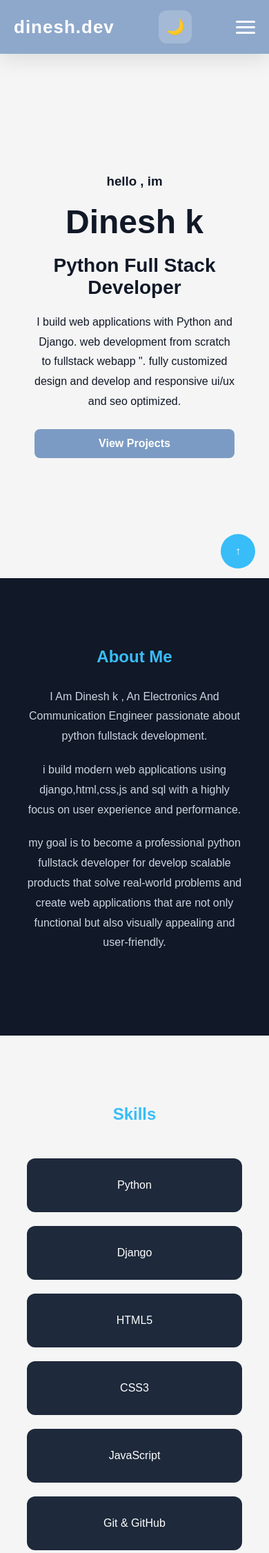
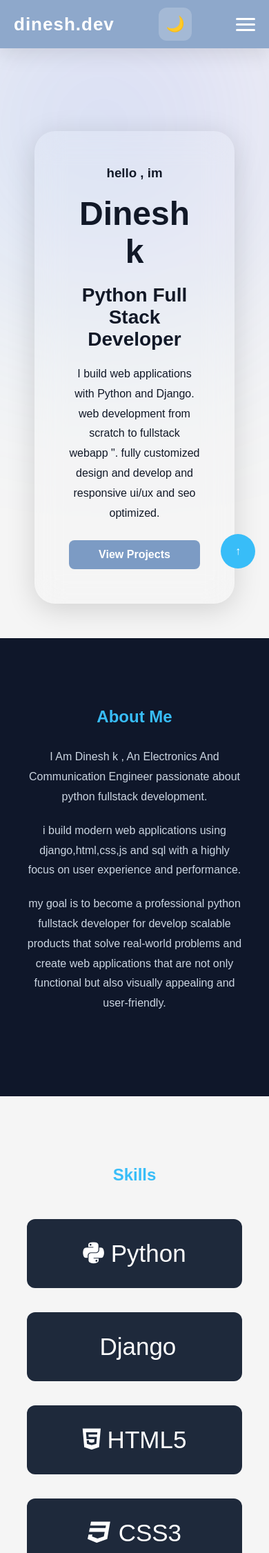
Before and after one commit to dineshmail/dinesh.dev, a Django app: page / in a window 390 px wide; the page is wider, and only the part inside the window is pictured. Shown: the top 2251 px of that part at 69% size. Run offline with Django 5.2, Linux system fonts and the light colour scheme; data that the repository does not hold is empty.

Commit message:
enhance portfolio UI with responsive navbar, contact form improvements and footer fixes

```diff
--- a/apps/home/views.py
+++ b/apps/home/views.py
@@ -1,30 +1,45 @@
-from django.shortcuts import render
+from django.shortcuts import render, redirect
+from django.contrib import messages
+
 from apps.projects.models import Project
 from apps.contact.models import Contact
 from apps.resume.models import Resume
 
+
 def home(request):
+
     projects = Project.objects.all().order_by('-created_at')
-    success = False
 
     if request.method == "POST":
+
         Contact.objects.create(
             name=request.POST.get("name"),
             email=request.POST.get("email"),
             subject=request.POST.get("subject"),
             message=request.POST.get("message")
         )
-        success = True
+
+        messages.success(
+            request,
+            "📧 Thank you for contacting me. Your message has been received successfully. I will respond as soon as possible."
+        )
+
+        return redirect("apps.home")
 
     resume = Resume.objects.first()
-    return render(request,"home/index.html",
-    {
-        "projects": projects,
-        "success": success,
-        "resume": resume,
-    }
-)
+
+    return render(
+        request,
+        "home/index.html",
+        {
+            "projects": projects,
+            "resume": resume,
+        }
+    )
+
+
 def error_404(request, exception):
+
     return render(
         request,
         "errors/404.html",
@@ -33,6 +48,7 @@ def error_404(request, exception):
 
 
 def error_500(request):
+
     return render(
         request,
         "errors/500.html",
--- a/static/css/style.css
+++ b/static/css/style.css
@@ -28,7 +40,8 @@ body{
     justify-content:space-between;
     align-items:center;
 
-    padding:18px 8%;
+    padding:12px 8%;
+    height: 70px;
 
     background:rgba(124,155,196,0.85);
 
@@ -122,20 +139,78 @@ body{
     background:white;
     transition:.3s;
 }
+.hamburger.open span:nth-child(1){
+    transform:rotate(45deg) translate(5px,5px);
+}
+
+.hamburger.open span:nth-child(2){
+    opacity:0;
+}
+
+.hamburger.open span:nth-child(3){
+    transform:rotate(-45deg) translate(6px,-6px);
+}
 
 /* HERO */
 
 .hero{
-    min-height:90vh;
+    position:relative;
+    overflow:hidden;
+    min-height:calc(100vh-70px);
+    margin-top: 0px;
     display:flex;
     justify-content:center;
     align-items:center;
     text-align:center;
     padding:50px;
+       padding-top:120px;
+}
+.hero::before{
+    content:"";
+    position:absolute;
+    width:500px;
+    height:500px;
+
+    background:linear-gradient(
+        45deg,
+        #38bdf8,
+        #7c3aed
+    );
+
+    border-radius:50%;
+
+    filter:blur(150px);
+
+    opacity:.25;
+
+    top:-200px;
+    left:-100px;
+
+    animation:float 8s infinite alternate;
+}
+
+@keyframes float{
+    from{
+        transform:translateY(0);
+    }
+    to{
+        transform:translateY(60px);
+    }
 }
 
 .hero-content{
     max-width:800px;
+
+    background:rgba(255,255,255,0.08);
+
+    backdrop-filter:blur(20px);
+
+    padding:50px;
+
+    border-radius:30px;
+
+    box-shadow:
+    0 8px 40px rgba(0,0,0,.15);
 }
 
 .hero h1{
@@ -166,8 +241,17 @@ body{
     border-radius:8px;
     text-decoration:none;
     font-weight:bold;
+    background:
+linear-gradient(
+135deg,
+#06b6d4,
+#8b5cf6
+);
+
+color:white;
+
+border:none;
 }
-
 .btn-primary{
     background:#7c9bc4;
     color:white;
@@ -187,7 +271,7 @@ body{
 
 .about{
     padding:100px 10%;
-    background:#111827;
+    background:#0f172a;
 }
 
 .about h2{
@@ -222,6 +306,9 @@ body{
 }
 
 .skill-card{
+    font-size:35px;
+    margin-bottom:15px;
+    display:block;
     background:#1e293b;
     color:white;
     padding:30px;
--- a/static/js/script.js
+++ b/static/js/script.js
@@ -1,8 +1,10 @@
-// below title Animation
+// =====================================
+// Counter Animation
+// =====================================
 
 const counters = document.querySelectorAll(".counter");
 
-counters.forEach(counter => {
+counters.forEach((counter) => {
 
     counter.innerText = "0";
 
@@ -11,11 +13,12 @@ counters.forEach(counter => {
         const target = +counter.getAttribute("data-target");
         const count = +counter.innerText;
 
-        const increment = target / 100;
+        const increment = Math.ceil(target / 100);
 
         if (count < target) {
 
-            counter.innerText = `${Math.ceil(count + increment)}`;
+            counter.innerText = count + increment;
+
             setTimeout(updateCounter, 20);
 
         } else {
@@ -30,18 +33,26 @@ counters.forEach(counter => {
 });
 
 
+// =====================================
 // Theme Toggle
+// =====================================
 
 const toggleBtn = document.getElementById("theme-toggle");
 const body = document.body;
 
 if (toggleBtn) {
 
-    if (localStorage.getItem("theme") === "light") {
+    const savedTheme = localStorage.getItem("theme");
+
+    if (savedTheme === "light") {
+
         body.classList.add("light-theme");
         toggleBtn.innerHTML = "☀️";
+
     } else {
+
         toggleBtn.innerHTML = "🌙";
+
     }
 
     toggleBtn.addEventListener("click", () => {
@@ -65,7 +76,9 @@ if (toggleBtn) {
 }
 
 
-// Mobile Menu
+// =====================================
+// Mobile Menu Toggle
+// =====================================
 
 const hamburger = document.querySelector(".hamburger");
 const navLinks = document.querySelector(".nav-links");
@@ -76,6 +89,91 @@ if (hamburger && navLinks) {
 
         navLinks.classList.toggle("active");
 
+        hamburger.classList.toggle("open");
+
     });
 
 }
+
+
+// =====================================
+// Close Mobile Menu After Click
+// =====================================
+
+const navItems = document.querySelectorAll(".nav-links a");
+
+navItems.forEach((item) => {
+
+    item.addEventListener("click", () => {
+
+        if (navLinks) {
+
+            navLinks.classList.remove("active");
+
+        }
+
+        if (hamburger) {
+
+            hamburger.classList.remove("open");
+
+        }
+
+    });
+
+});
+
+
+// =====================================
+// Typing Animation
+// =====================================
+
+const typingElement = document.getElementById("typing");
+
+if (typingElement) {
+
+    const text = "Python Full Stack Developer";
+
+    let index = 0;
+
+    function typeWriter() {
+
+        if (index < text.length) {
+
+            typingElement.innerHTML += text.charAt(index);
+
+            index++;
+
+            setTimeout(typeWriter, 80);
+
+        }
+
+    }
+
+    typeWriter();
+
+}
+
+
+// =====================================
+// Smooth Fade-in On Page Load
+// =====================================
+
+window.addEventListener("load", () => {
+
+    document.body.classList.add("loaded");
+
+});
+
+// Auto hide success message after 10 seconds
+const successMessage = document.querySelector(".success-message");
+
+if(successMessage){
+    setTimeout(() => {
+        successMessage.style.opacity = "0";
+
+        setTimeout(() => {
+            successMessage.style.display = "none";
+        },500);
+
+    },5000);
+}
--- a/templates/base.html
+++ b/templates/base.html
@@ -20,6 +20,7 @@
 <meta name="twitter:description" content="Python Full Stack Developer">
 
     <title>{% block title %}Dinesh K | Python Full Stack Developer{% endblock %}</title>
+    <link rel="stylesheet"href="https://cdnjs.cloudflare.com/ajax/libs/font-awesome/6.5.2/css/all.min.css">
     <link rel="stylesheet"href="https://unpkg.com/aos@2.3.4/dist/aos.css"/>
     <link rel="icon" href="{% static 'images/favicon.ico' %}" type="image/x-icon">
     <link rel="canonical" href="https://your-domain.com">
@@ -32,7 +33,6 @@
     <div class="logo">
         dinesh.dev
     </div>
-
     <ul class="nav-links">
         <li><a href="#">Home</a></li>
         <li><a href="#about">About</a></li>
--- a/templates/home/index.html
+++ b/templates/home/index.html
@@ -6,7 +6,8 @@
   <div class="hero-content">
     <h3>hello , im</h3>
     <h1>Dinesh k</h1>
-    <h2>Python Full Stack Developer</h2>
+    <h2><span id="typing"></span></h2>
+
     <p>
       I build web applications with Python and Django. web development from
       scratch to fullstack webapp ". fully customized design and develop and
@@ -48,12 +49,12 @@
   <h2>Skills</h2>
 
   <div class="skills-grid" data-aos="zoom-in">
-    <div class="skill-card">Python</div>
-    <div class="skill-card">Django</div>
-    <div class="skill-card">HTML5</div>
-    <div class="skill-card">CSS3</div>
-    <div class="skill-card">JavaScript</div>
-    <div class="skill-card">Git & GitHub</div>
+    <div class="skill-card"><i class="fab fa-python"></i> Python</div>
+    <div class="skill-card"><i class="fab fa-django"></i> Django</div>
+    <div class="skill-card"><i class="fab fa-html5"></i> HTML5</div>
+    <div class="skill-card"><i class="fab fa-css3"></i> CSS3</div>
+    <div class="skill-card"><i class="fab fa-js"></i> JavaScript</div>
+    <div class="skill-card"><i class="fab fa-github"></i> Git & GitHub</div>
     <div class="skill-card">SQL</div>
     <div class="skill-card">REST API</div>
   </div>
@@ -98,26 +99,34 @@
     </div>
 
 </section>
+
 <section class="contact" data-aos="fade-left" id="contact">
   <h2>Contact Me</h2>
-  {% if success %}
-  <div class="success-message">Message sent successfully!</div>
-  {% endif %}
+{% if messages %}
+    {% for message in messages %}
+        <div class="success-message">
+            {{ message }}
+        </div>
+    {% endfor %}
+{% endif %}
 
-  <form method="POST" class="contact-form">
+<form method="POST" class="contact-form">
+
     {% csrf_token %}
 
-    <input type="text" name="name" placeholder="Your Name" required />
+    <input type="text" name="name" placeholder="Your Name" required>
 
-    <input type="email" name="email" placeholder="Your Email" required />
+    <input type="email" name="email" placeholder="Your Email" required>
 
-    <input type="text" name="subject" placeholder="Subject" required />
+    <input type="text" name="subject" placeholder="Subject" required>
 
-    <textarea name="message" placeholder="Your Message"></textarea>
+    <textarea name="message" placeholder="Your Message" required></textarea>
 
     <button type="submit">Send Message</button>
-  </form>
+
+</form>
 </section>
+
 <section id="stats" data-aos="flip-left" class="stats">
   <h2>My Achievements</h2>
 
@@ -150,12 +159,13 @@
     <p>Python Full Stack Developer</p>
 
     <div class="social-links">
-      <a href="https://github.com/dineshmail" target="_blank"> GitHub </a>
+      <a href="https://github.com/dineshmail" target="_blank"><i class="fab fa-github"></i></a>
 
-      <a href="#" target="_blank"> LinkedIn </a>
+      <a href="#" target="_blank"><i class="fab fa-linkedin"></i></a>
 
-      <a href="mailto:dineshdinesh12zxas@gmail.com"> Email </a>
+      <a href="mailto:dineshdinesh12zxas@gmail.com"><i class="fas fa-envelope"></i></a>
     </div>
+</div>
 
     <p class="copyright">© 2026 Dinesh K | All Rights Reserved</p>
   </div>
```
Also changed, not shown: other parts of static/css/style.css (+80 -17 lines).
